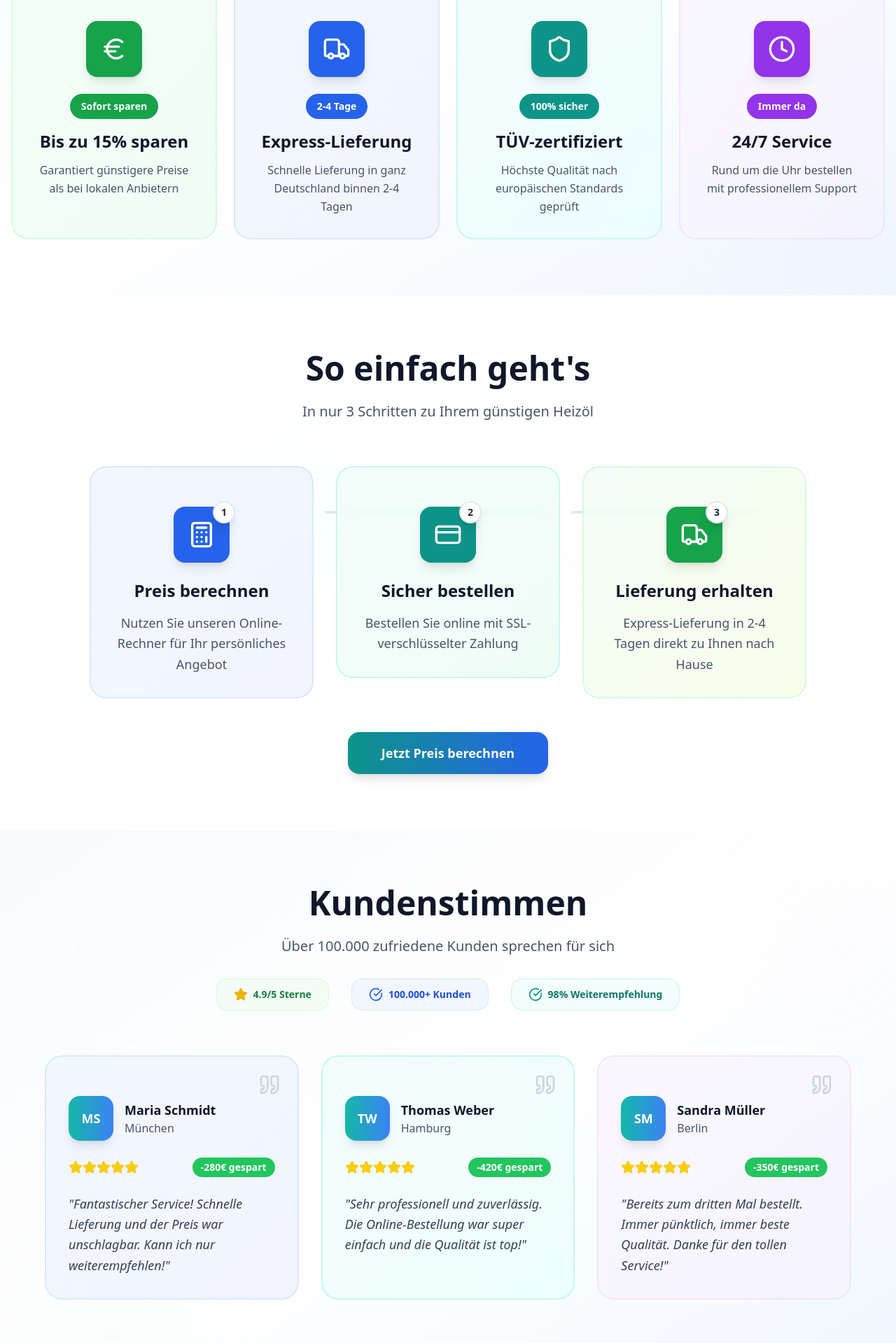
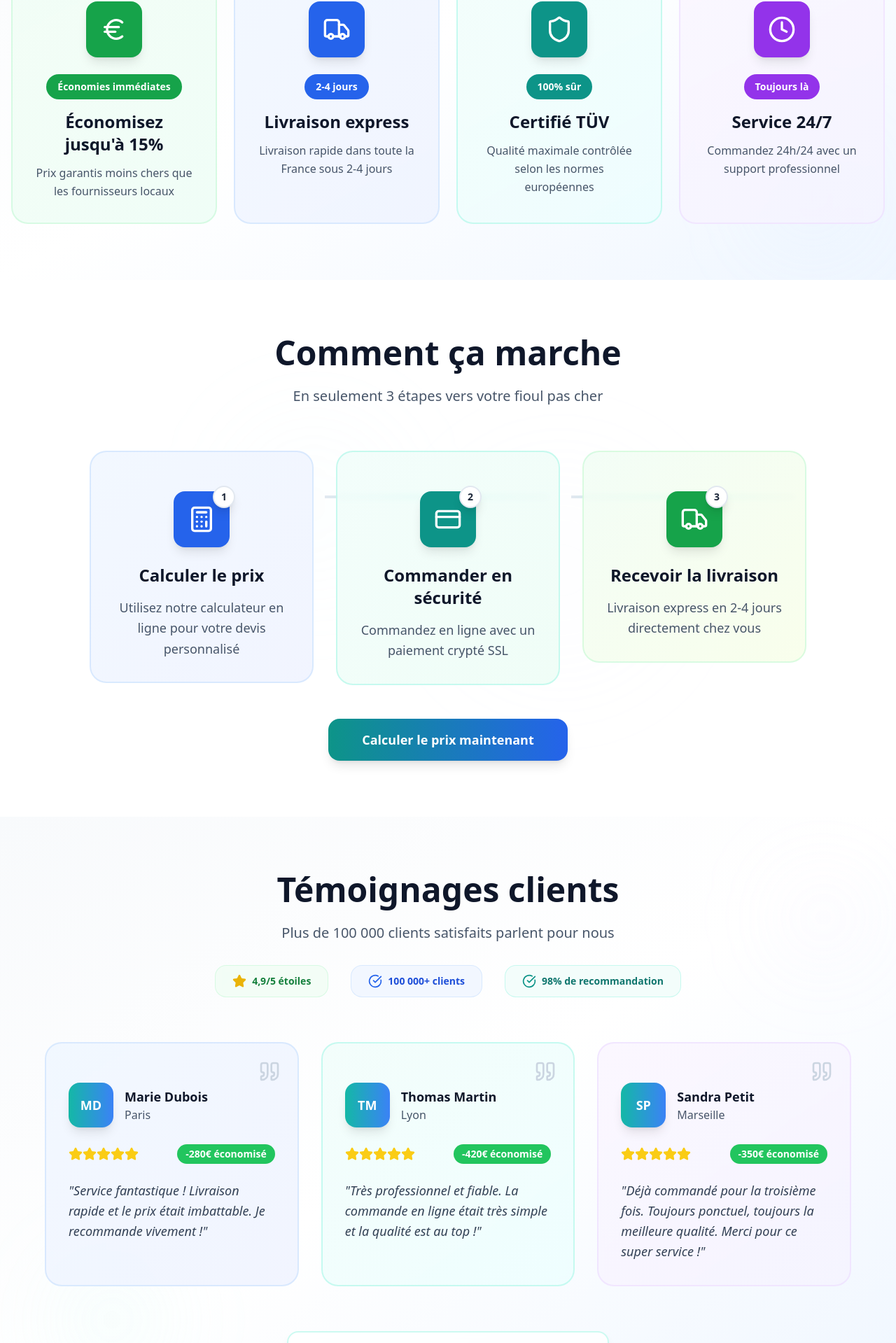
Before and after one commit to dawnriekmann/fioul-excellence-accueil-react, a React (Vite) app: page / in a window 1280 px wide. Shown: the part 2325-4244 px from the top of the page at 70% size. Built offline with nearby package versions, Linux system fonts and the light colour scheme.

Commit message:
Refactor: Translate to French and update country references
Translate all German text to French and update country references from Germany to France.

```diff
--- a/src/components/CustomerReviews.tsx
+++ b/src/components/CustomerReviews.tsx
@@ -6,31 +6,31 @@ import { Star, Quote, CheckCircle } from 'lucide-react';
 const CustomerReviews = () => {
   const testimonials = [
     {
-      name: "Maria Schmidt",
-      location: "München",
+      name: "Marie Dubois",
+      location: "Paris",
       rating: 5,
-      comment: "Fantastischer Service! Schnelle Lieferung und der Preis war unschlagbar. Kann ich nur weiterempfehlen!",
-      avatar: "MS",
+      comment: "Service fantastique ! Livraison rapide et le prix était imbattable. Je recommande vivement !",
+      avatar: "MD",
       savings: "280€",
       gradient: "from-blue-50/80 to-indigo-50/80",
       border: "border-blue-200/50"
     },
     {
-      name: "Thomas Weber",
-      location: "Hamburg",
+      name: "Thomas Martin",
+      location: "Lyon",
       rating: 5,
-      comment: "Sehr professionell und zuverlässig. Die Online-Bestellung war super einfach und die Qualität ist top!",
-      avatar: "TW",
+      comment: "Très professionnel et fiable. La commande en ligne était très simple et la qualité est au top !",
+      avatar: "TM",
       savings: "420€",
       gradient: "from-teal-50/80 to-cyan-50/80",
       border: "border-teal-200/50"
     },
     {
-      name: "Sandra Müller",
-      location: "Berlin",
+      name: "Sandra Petit",
+      location: "Marseille",
       rating: 5,
-      comment: "Bereits zum dritten Mal bestellt. Immer pünktlich, immer beste Qualität. Danke für den tollen Service!",
-      avatar: "SM",
+      comment: "Déjà commandé pour la troisième fois. Toujours ponctuel, toujours la meilleure qualité. Merci pour ce super service !",
+      avatar: "SP",
       savings: "350€",
       gradient: "from-purple-50/80 to-violet-50/80",
       border: "border-purple-200/50"
@@ -53,25 +53,25 @@ const CustomerReviews = () => {
           className="text-center mb-16"
         >
           <h2 className="text-4xl lg:text-5xl font-bold text-slate-900 mb-6">
-            Kundenstimmen
+            Témoignages clients
           </h2>
           <p className="text-xl text-slate-600 max-w-3xl mx-auto mb-8">
-            Über 100.000 zufriedene Kunden sprechen für sich
+            Plus de 100 000 clients satisfaits parlent pour nous
           </p>
 
           {/* Trust indicators */}
           <div className="flex flex-wrap justify-center items-center gap-8 text-sm">
             <div className="flex items-center bg-green-50/80 backdrop-blur-sm border border-green-200/50 rounded-2xl px-6 py-3">
               <Star className="w-5 h-5 text-yellow-500 fill-current mr-2" />
-              <span className="font-bold text-green-700">4.9/5 Sterne</span>
+              <span className="font-bold text-green-700">4,9/5 étoiles</span>
             </div>
             <div className="flex items-center bg-blue-50/80 backdrop-blur-sm border border-blue-200/50 rounded-2xl px-6 py-3">
               <CheckCircle className="w-5 h-5 text-blue-600 mr-2" />
-              <span className="font-bold text-blue-700">100.000+ Kunden</span>
+              <span className="font-bold text-blue-700">100 000+ clients</span>
             </div>
             <div className="flex items-center bg-teal-50/80 backdrop-blur-sm border border-teal-200/50 rounded-2xl px-6 py-3">
               <CheckCircle className="w-5 h-5 text-teal-600 mr-2" />
-              <span className="font-bold text-teal-700">98% Weiterempfehlung</span>
+              <span className="font-bold text-teal-700">98% de recommandation</span>
             </div>
           </div>
         </motion.div>
@@ -113,7 +113,7 @@ const CustomerReviews = () => {
                       ))}
                     </div>
                     <div className="bg-green-500 text-white text-sm font-bold px-3 py-1 rounded-full">
-                      -{testimonial.savings} gespart
+                      -{testimonial.savings} économisé
                     </div>
                   </div>
 
@@ -137,7 +137,7 @@ const CustomerReviews = () => {
           <div className="inline-flex items-center bg-white/80 backdrop-blur-sm border-2 border-teal-200/50 rounded-2xl px-8 py-4 text-slate-700 shadow-lg">
             <CheckCircle className="w-6 h-6 mr-3 text-teal-600" />
             <span className="font-bold text-lg">
-              Werden Sie unser nächster zufriedener Kunde!
+              Devenez notre prochain client satisfait !
             </span>
           </div>
         </motion.div>
--- a/src/components/HowItWorks.tsx
+++ b/src/components/HowItWorks.tsx
@@ -8,8 +8,8 @@ const HowItWorks = () => {
     {
       icon: Calculator,
       number: "1",
-      title: "Preis berechnen",
-      description: "Nutzen Sie unseren Online-Rechner für Ihr persönliches Angebot",
+      title: "Calculer le prix",
+      description: "Utilisez notre calculateur en ligne pour votre devis personnalisé",
       gradient: "from-blue-50/80 to-indigo-50/80",
       border: "border-blue-200/50",
       accent: "bg-blue-600"
@@ -17,8 +17,8 @@ const HowItWorks = () => {
     {
       icon: CreditCard,
       number: "2",
-      title: "Sicher bestellen",
-      description: "Bestellen Sie online mit SSL-verschlüsselter Zahlung",
+      title: "Commander en sécurité",
+      description: "Commandez en ligne avec un paiement crypté SSL",
       gradient: "from-teal-50/80 to-emerald-50/80",
       border: "border-teal-200/50",
       accent: "bg-teal-600"
@@ -26,8 +26,8 @@ const HowItWorks = () => {
     {
       icon: Truck,
       number: "3",
-      title: "Lieferung erhalten",
-      description: "Express-Lieferung in 2-4 Tagen direkt zu Ihnen nach Hause",
+      title: "Recevoir la livraison",
+      description: "Livraison express en 2-4 jours directement chez vous",
       gradient: "from-green-50/80 to-lime-50/80",
       border: "border-green-200/50",
       accent: "bg-green-600"
@@ -50,10 +50,10 @@ const HowItWorks = () => {
           className="text-center mb-16"
         >
           <h2 className="text-4xl lg:text-5xl font-bold text-slate-900 mb-6">
-            So einfach geht's
+            Comment ça marche
           </h2>
           <p className="text-xl text-slate-600 max-w-2xl mx-auto">
-            In nur 3 Schritten zu Ihrem günstigen Heizöl
+            En seulement 3 étapes vers votre fioul pas cher
           </p>
         </motion.div>
 
@@ -114,7 +114,7 @@ const HowItWorks = () => {
             whileTap={{ scale: 0.98 }}
             className="bg-gradient-to-r from-teal-600 to-blue-600 hover:from-teal-700 hover:to-blue-700 text-white px-12 py-4 rounded-2xl font-bold text-lg shadow-lg transition-all duration-300"
           >
-            Jetzt Preis berechnen
+            Calculer le prix maintenant
           </motion.button>
         </motion.div>
       </div>
--- a/src/components/WhyChooseUs.tsx
+++ b/src/components/WhyChooseUs.tsx
@@ -7,36 +7,36 @@ const WhyChooseUs = () => {
   const features = [
     {
       icon: Euro,
-      title: "Bis zu 15% sparen",
-      description: "Garantiert günstigere Preise als bei lokalen Anbietern",
-      highlight: "Sofort sparen",
+      title: "Économisez jusqu'à 15%",
+      description: "Prix garantis moins chers que les fournisseurs locaux",
+      highlight: "Économies immédiates",
       gradient: "from-green-50/80 to-emerald-50/80",
       border: "border-green-200/50",
       accent: "bg-green-600"
     },
     {
       icon: Truck,
-      title: "Express-Lieferung",
-      description: "Schnelle Lieferung in ganz Deutschland binnen 2-4 Tagen",
-      highlight: "2-4 Tage",
+      title: "Livraison express",
+      description: "Livraison rapide dans toute la France sous 2-4 jours",
+      highlight: "2-4 jours",
       gradient: "from-blue-50/80 to-indigo-50/80",
       border: "border-blue-200/50",
       accent: "bg-blue-600"
     },
     {
       icon: Shield,
-      title: "TÜV-zertifiziert",
-      description: "Höchste Qualität nach europäischen Standards geprüft",
-      highlight: "100% sicher",
+      title: "Certifié TÜV",
+      description: "Qualité maximale contrôlée selon les normes européennes",
+      highlight: "100% sûr",
       gradient: "from-teal-50/80 to-cyan-50/80",
       border: "border-teal-200/50",
       accent: "bg-teal-600"
     },
     {
       icon: Clock,
-      title: "24/7 Service",
-      description: "Rund um die Uhr bestellen mit professionellem Support",
-      highlight: "Immer da",
+      title: "Service 24/7",
+      description: "Commandez 24h/24 avec un support professionnel",
+      highlight: "Toujours là",
       gradient: "from-purple-50/80 to-violet-50/80",
       border: "border-purple-200/50",
       accent: "bg-purple-600"
@@ -59,10 +59,10 @@ const WhyChooseUs = () => {
           className="text-center mb-16"
         >
           <h2 className="text-4xl lg:text-5xl font-bold text-slate-900 mb-6">
-            Warum uns wählen?
+            Pourquoi nous choisir ?
           </h2>
           <p className="text-xl text-slate-600 max-w-3xl mx-auto">
-            Über 100.000 zufriedene Kunden vertrauen auf unsere Qualität und unseren Service
+            Plus de 100 000 clients satisfaits font confiance à notre qualité et notre service
           </p>
         </motion.div>
 
```
